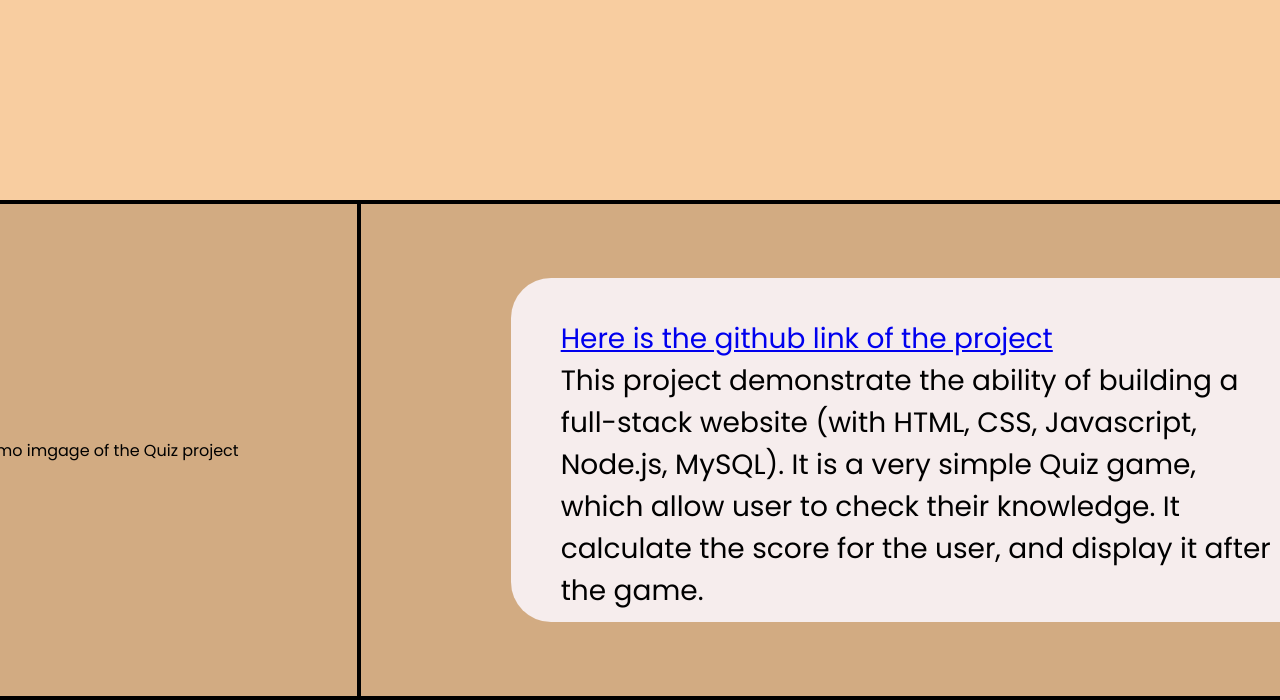
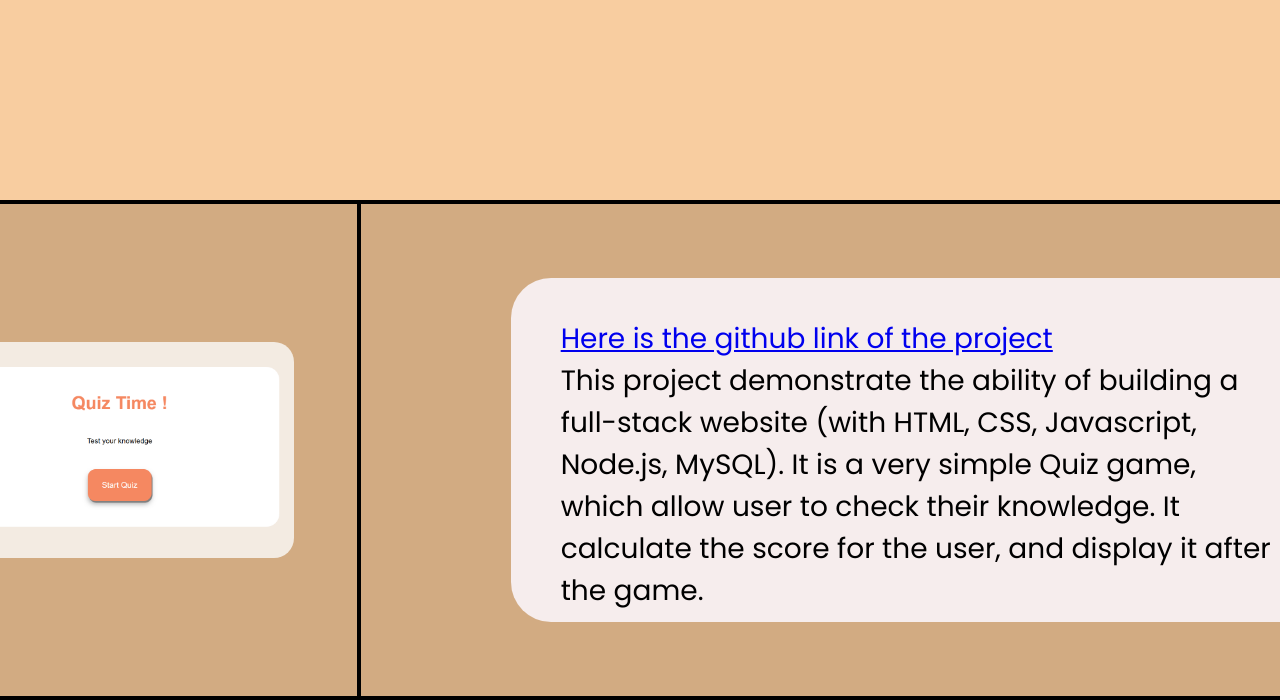
Before and after one commit to Dennischan0203/portfolio, a plain HTML site: page project.html in a window 1280 px wide. Shown: the part 100-800 px from the top of the page. Drawn offline with Linux system fonts and the light colour scheme; the site is published under a folder, as on GitHub Pages, so addresses that start at the root find nothing.

Commit message:
add favicon

```diff
--- a/project.html
+++ b/project.html
@@ -6,7 +6,7 @@
     <meta name="description" content="Dennis Portfolio">
     <title>Portfolio Website</title>
     <meta name="robots" content="noindex, nofollow">
-
+    <link rel="icon" href="P.png" type="image/png">
     <link rel="stylesheet" href="project.css">
     <link rel="preconnect" href="https://fonts.googleapis.com">
     <link rel="preconnect" href="https://fonts.gstatic.com" crossorigin>
@@ -28,7 +28,7 @@
     <section class="project-content">
         <div class="project">
             <div class="project_img">
-                <img src="/Quiz-png/Quiz1.png" alt="A demo imgage of the Quiz project">
+                <img src="Quiz1.png" alt="A demo imgage of the Quiz project">
             </div>
             <div class="pj-intro">
                 <a href="https://github.com/Dennischan0203/Quiz_project/tree/main/Quiz" class="Link">
```
Also changed, not shown: contact.html (+1 -1 lines), index.html (+1 -0 lines), P.png (added), Quiz1.png (renamed from Quiz-png/Quiz1.png).
